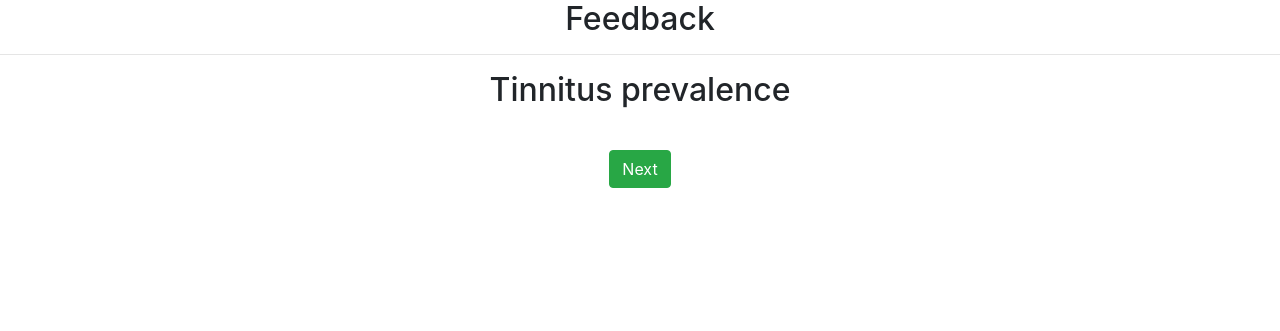
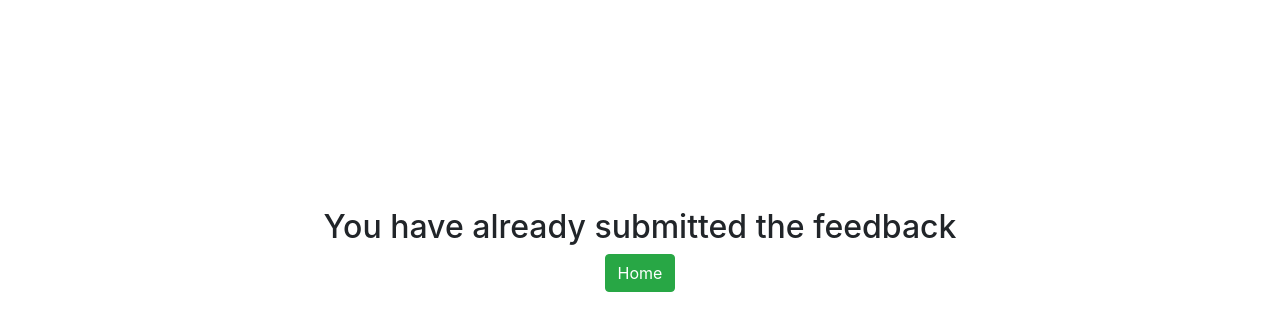
Before and after one commit to adityacp/Survey, a Django app: page /start/feedback/1 in a window 1280 px wide. Shown: the top 331 px of the page. Run offline with Django 3.2, Linux system fonts and the light colour scheme; data that the repository does not hold is empty; some libraries are stand-ins or nearby versions.

Commit message:
Restrict the user from submitting the feedback again and also reduce the textarea size

```diff
--- a/feedback/templates/feedback.html
+++ b/feedback/templates/feedback.html
@@ -16,10 +16,11 @@
                 });
             },
             max_height: 200,
-        width: 1000,
+            width: 500,
             height: 200
             });
         });
+
 </script>
 
 <html>
@@ -41,14 +42,14 @@
                 {% for option in question.option_set.all %}
                     <table class="table">
                         <tr>
-                            <input type="radio" name="option_{{question.id}}" value="{{option.name}}" required="">
+                            <input type="radio" class="options" name="option_{{question.id}}" value="{{option.name}}" required="">
                                 {{option.name}}
                             </input>
                         </tr>
                     </table>
                 {% endfor %}
             {% elif question.type == "Rating" %}
-                Rating(1 to 5): <input type="number" required="" name="rate_{{question.id}}" min="1" max="5">
+                Sequence(1 to 5): <input type="number" required="" name="rate_{{question.id}}" min="1" max="5">
             {% else %}
                 <textarea name="subjective_{{question.id}}" required="" id="subjective"></textarea>
             {% endif %}
--- a/feedback/templates/feedback_done.html
+++ b/feedback/templates/feedback_done.html
@@ -7,7 +7,7 @@
 
 <div class="d-flex flex-row justify-content-center align-items-center" style="height: 500px;">
 <center>
-	<h2>Thank you for submitting the feedback</h2>
+	<h2>{{ message }}</h2>
 	<a href="{% url 'feedback:index' %}" class="btn btn-success">Home</a>
 </center>
 </div>
--- a/feedback/views.py
+++ b/feedback/views.py
@@ -5,6 +5,10 @@ from django.forms import inlineformset_factory
 # Local imports
 from feedback.models import Question, Option, Profile, section, Answer
 from feedback.forms import QuestionForm, ProfileForm
+
+
+def _get_section_name(section_id):
+    return section[section_id-1][1]
 
 
 def index(request):
@@ -34,7 +38,12 @@ def add_or_edit_doctor_profile(request, profile_id=None):
 
 
 def start_feedback(request, profile_id=None):
-    questions = Question.objects.filter(section=1).order_by("id")
+    questions = Question.objects.all()
+    answers_count = Answer.objects.filter(user_id=profile_id).count()
+    if answers_count >= questions.count():
+        msg = "You have already submitted the feedback"
+        return render(request, 'feedback_done.html', {"message": msg})
+    questions = questions.filter(section=1).order_by("id")
     return render(request, 'feedback.html',
                   {"questions": questions, "profile_id": profile_id,
                    "section_id": 1,
@@ -48,7 +57,7 @@ def next_section(request, section_id, profile_id):
     """
     user = Profile.objects.get(id=profile_id)
     question_list = request.POST.getlist("question_id")
-    current_ques = Question.objects.filter(id__in=question_list)
+    current_ques = Question.objects.filter(id__in=question_list).order_by("id")
     for question in current_ques:
         if question.type == "Subjective":
             answer = request.POST.get("subjective_{0}".format(question.id))
@@ -61,9 +70,10 @@ def next_section(request, section_id, profile_id):
         )
     section_id = section_id + 1
     if section_id > 3:
-        return render(request, 'feedback_done.html')
+        msg = "Thank you for submitting the feedback"
+        return render(request, 'feedback_done.html', {"message": msg})
     new_questions = Question.objects.filter(section=section_id).order_by("id")
-    section_name = section[section_id-1][1]
+    section_name = _get_section_name(section_id)
     return render(request, 'feedback.html',
                   {"questions": new_questions, "profile_id": profile_id,
                    "section_id": section_id,
```
Lines whose indentation alone changed are shown as unchanged.
